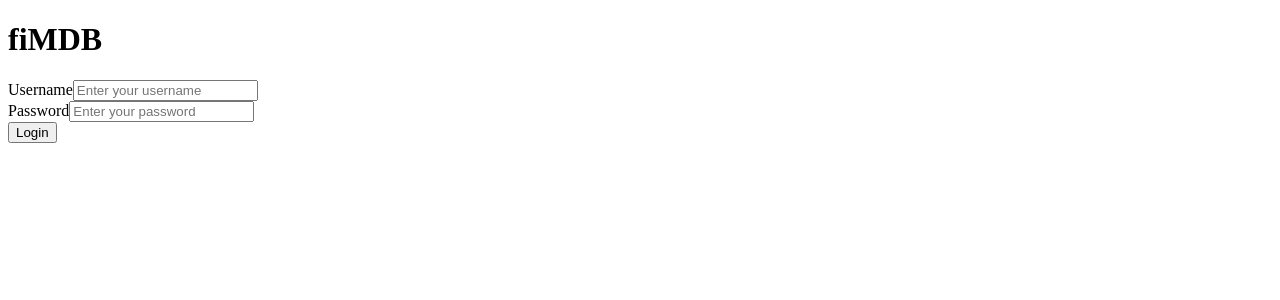
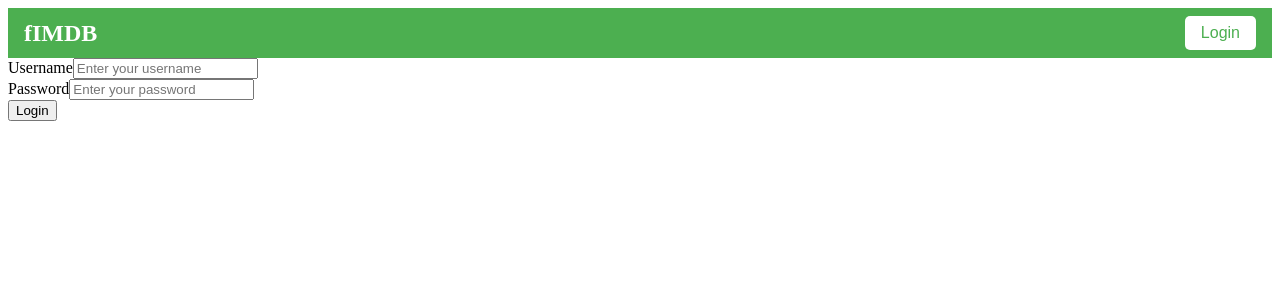
Before and after one commit to jainaryan644/movieDBsystem, a Vue app in the folder frontend/: page /login in a window 1280 px wide. Shown: the top 300 px of the page. Built offline with nearby package versions, Linux system fonts and the light colour scheme.

Commit message:
Added NavBar to LoginPage

```diff
--- a/frontend/src/components/LoginPage.vue
+++ b/frontend/src/components/LoginPage.vue
@@ -1,6 +1,6 @@
 <template>
   <div class="login-page">
-    <h1>fiMDB</h1>
+    <NavBar />
     <form @submit.prevent="handleLogin">
       <div class="form-group">
         <label for="username">Username</label>
@@ -17,6 +17,7 @@
 </template>
 
 <script>
+import NavBar from "./NavBar.vue";
 export default {
   data() {
     return {
@@ -24,6 +25,9 @@ export default {
       password: "",
       error: null,
     };
+  },
+  components: {
+    NavBar,
   },
   methods: {
     async handleLogin() {
```
